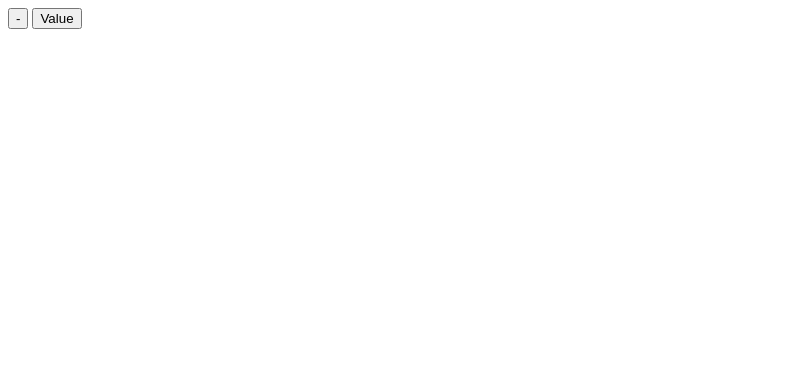
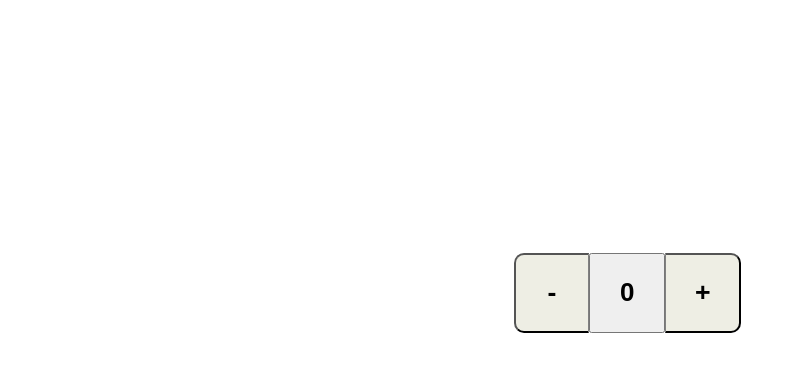
Before and after one commit to muddassir1112/jsCounter, a plain HTML site: page src/index.html in a window 1280 px wide. Shown: the whole page, without its empty margins (0-796 px from the left). Drawn offline with Linux system fonts and the light colour scheme.

Commit message:
Final Commit

```diff
--- a/src/index.html
+++ b/src/index.html
@@ -1,16 +1,20 @@
 <!DOCTYPE html>
 <html lang="en">
-<head>
-    <meta charset="UTF-8">
-    <meta http-equiv="X-UA-Compatible" content="IE=edge">
-    <meta name="viewport" content="width=device-width, initial-scale=1.0">
+  <head>
+    <meta charset="UTF-8" />
+    <meta http-equiv="X-UA-Compatible" content="IE=edge" />
+    <meta name="viewport" content="width=device-width, initial-scale=1.0" />
     <title>Counter</title>
     <script src="script.js"></script>
-</head>
-<body>
+    <link rel="stylesheet" href="style.css" />
+  </head>
+  <body>
     <div class="button">
-        <button id="b1" onclick="">-</button>
-        <button id="b2">Value</button>
+      <div class="container">
+        <button id="b1" onclick="decreament()"><h1>-</h1></button>
+        <button id="b2">0</button>
+        <button id="b3" onclick="increament()"><h1>+</h1></button>
+      </div>
     </div>
-</body>
+  </body>
 </html>
--- a/src/script.js
+++ b/src/script.js
@@ -0,0 +1,11 @@
+var num;
+num = 0;
+
+function decreament(){
+    num = num - 1;
+    document.getElementById("b2").innerHTML=num;
+}
+function increament(){
+    num = num + 1;
+    document.getElementById('b2').innerHTML=num;
+}
--- a/src/style.css
+++ b/src/style.css
@@ -0,0 +1,31 @@
+.button {
+  margin-left: 20%;
+  margin-top: 20%;
+  padding-left: 20%;
+}
+.container {
+  display: flex;
+  text-align: center;
+}
+#b1 {
+  border-right: 1px solid grey;
+  border-bottom-left-radius: 10px;
+  border-top-left-radius: 10px;
+  background-color: #eeeee4;
+  width: 10%;
+  height: 80px;
+}
+#b2 {
+  font-weight: bold;
+  font-size: 26px;
+  width: 10%;
+  height: 80px;
+}
+#b3 {
+  border-left: 1px solid grey;
+  border-bottom-right-radius: 10px;
+  border-top-right-radius: 10px;
+  background-color: #eeeee4;
+  width: 10%;
+  height: 80px;
+}
```
